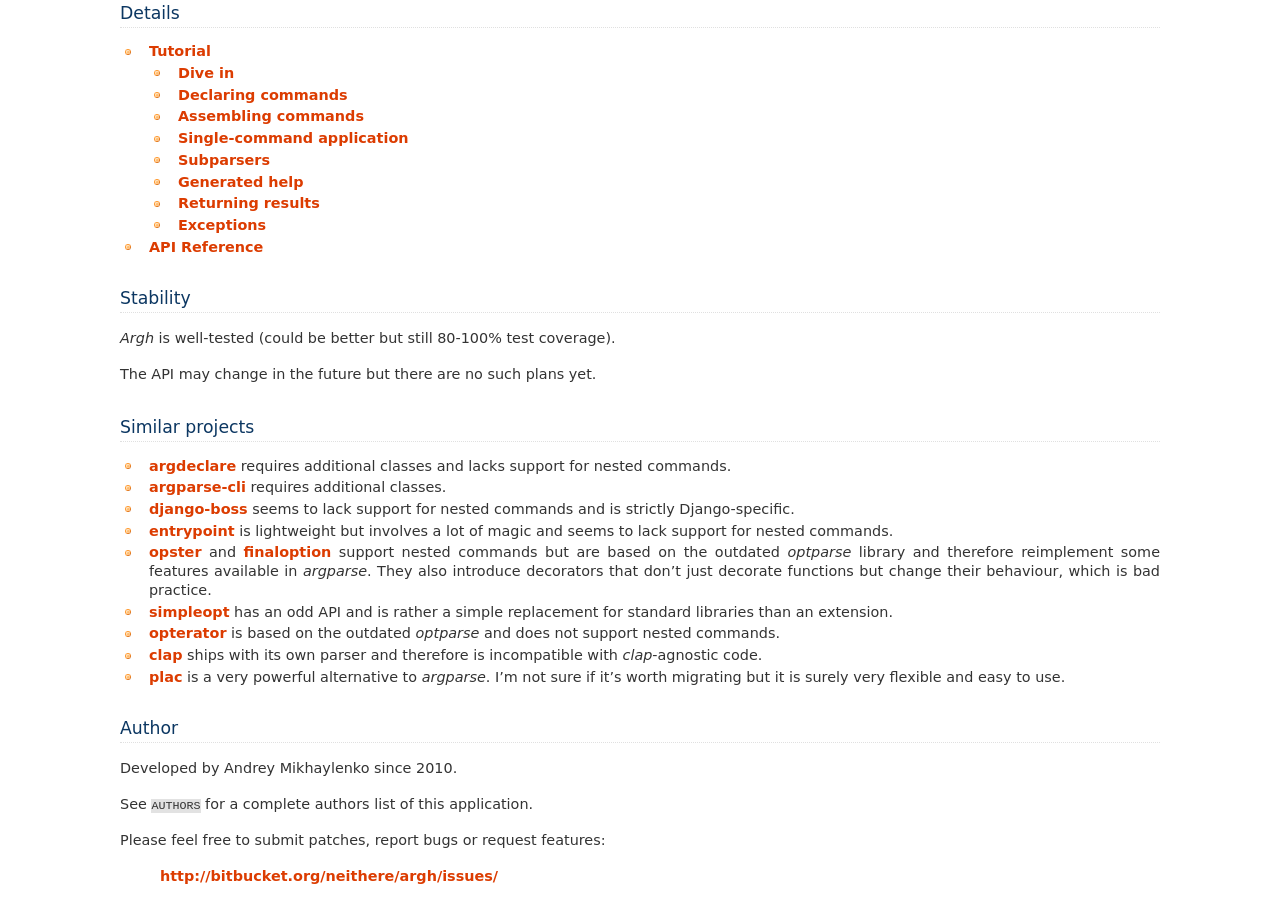
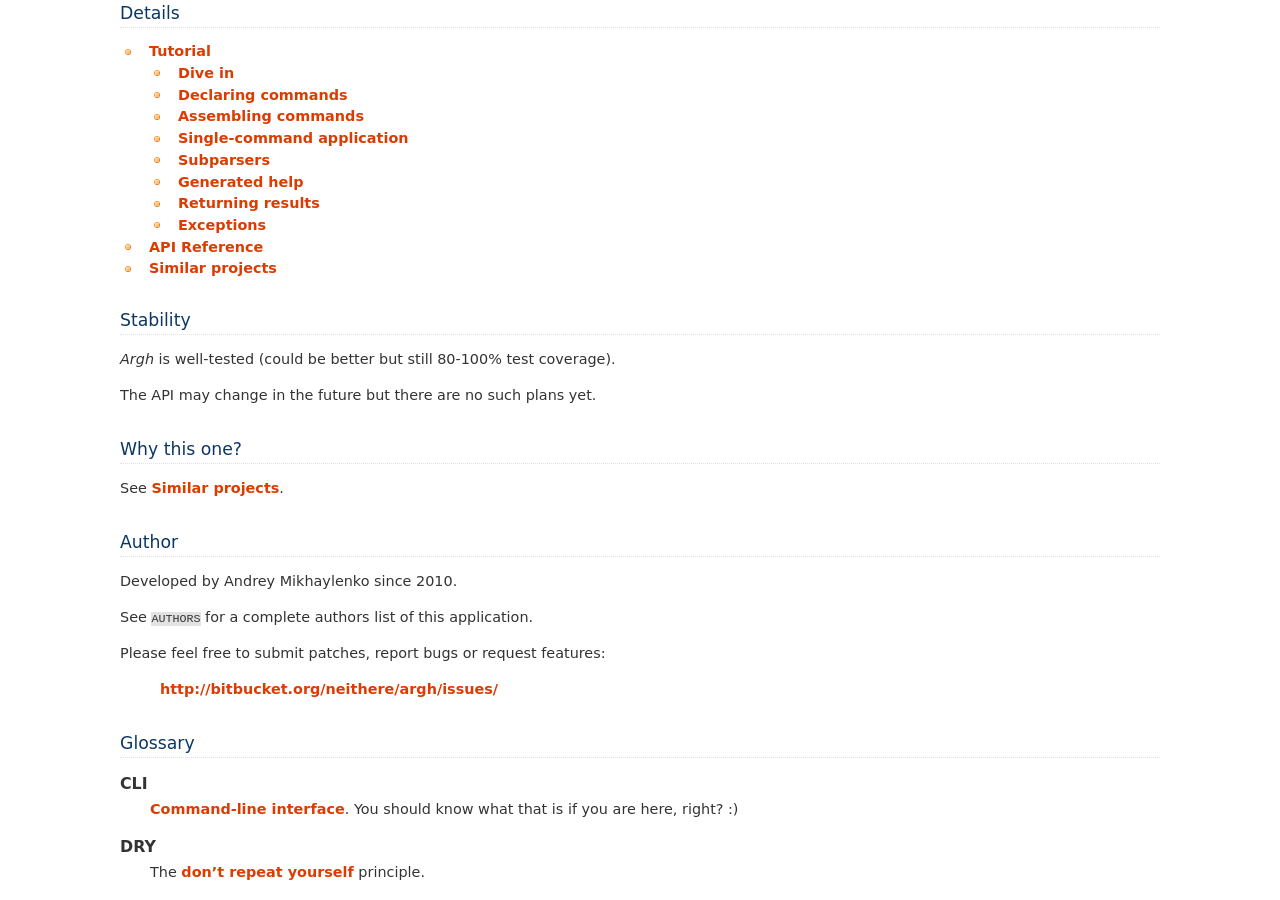
Before and after one commit to neithere/argh, a Sphinx documentation site: the page built from docs/index.rst, in a window 1280 px wide and 900 px high, scrolled down 887 px. Built offline with Sphinx 7.4.7, drawn with Linux system fonts in a browser that asks for light colours; some of the changed text lies outside the part shown.

Commit message:
Re issue #25: extend the list of similar projects.
New items lack descriptions because there should be a table for comparison
instead of arbitrary comments written by a biased person like moi.

```diff
--- a/docs/index.rst
+++ b/docs/index.rst
@@ -1,16 +1,11 @@
-.. argh documentation master file, created by
-   sphinx-quickstart on Tue Nov  9 23:06:31 2010.
-   You can adapt this file completely to your liking, but it should at least
-   contain the root `toctree` directive.
-
 Agrh, argparse!
 ===============
 
 Did you ever say "argh" trying to remember the details of `optparse` or
 `argparse` API? If yes, this package may be useful for you.
 
-`Argh` provides a very simple wrapper for `argparse`. `Argparse` is a very
-powerful tool; `argh` just makes it easy to use.
+`Argh` provides a wrapper for `argparse`. `Argparse` is a very powerful tool;
+`argh` just makes it easy to use.
 
 In a nutshell
 -------------
@@ -59,6 +54,7 @@
 
    tutorial
    reference
+   similar
 
 Stability
 ---------
@@ -67,39 +63,10 @@
 
 The API may change in the future but there are no such plans yet.
 
-Similar projects
-----------------
+Why this one?
+-------------
 
-* argdeclare_ requires additional classes and lacks support for nested
-  commands.
-* argparse-cli_ requires additional classes.
-* django-boss_ seems to lack support for nested commands and is strictly
-  Django-specific.
-* entrypoint_ is lightweight but involves a lot of magic and seems to lack
-  support for nested commands.
-* opster_ and finaloption_ support nested commands but are based on the
-  outdated `optparse` library and therefore reimplement some features available
-  in `argparse`. They also introduce decorators that don't just decorate
-  functions but change their behaviour, which is bad practice.
-* simpleopt_ has an odd API and is rather a simple replacement for standard
-  libraries than an extension.
-* opterator_ is based on the outdated `optparse` and does not support nested
-  commands.
-* clap_ ships with its own parser and therefore is incompatible with
-  `clap`-agnostic code.
-* plac_ is a very powerful alternative to `argparse`. I'm not sure if it's
-  worth migrating but it is surely very flexible and easy to use.
-
-.. _argdeclare: http://code.activestate.com/recipes/576935-argdeclare-declarative-interface-to-argparse/
-.. _argparse-cli: http://code.google.com/p/argparse-cli/
-.. _django-boss: https://github.com/zacharyvoase/django-boss/tree/master/src/
-.. _entrypoint: http://pypi.python.org/pypi/entrypoint/
-.. _opster: http://pypi.python.org/pypi/opster/
-.. _finaloption: http://pypi.python.org/pypi/finaloption/
-.. _simpleopt: http://pypi.python.org/pypi/simpleopt/
-.. _opterator: https://github.com/buchuki/opterator/
-.. _clap: http://pypi.python.org/pypi/Clap/
-.. _plac: http://micheles.googlecode.com/hg/plac/doc/plac.html
+See :doc:`similar`.
 
 Author
 ------
```
Also changed, not shown: docs/similar.rst (added, +59 -0 lines), 1 other file.
